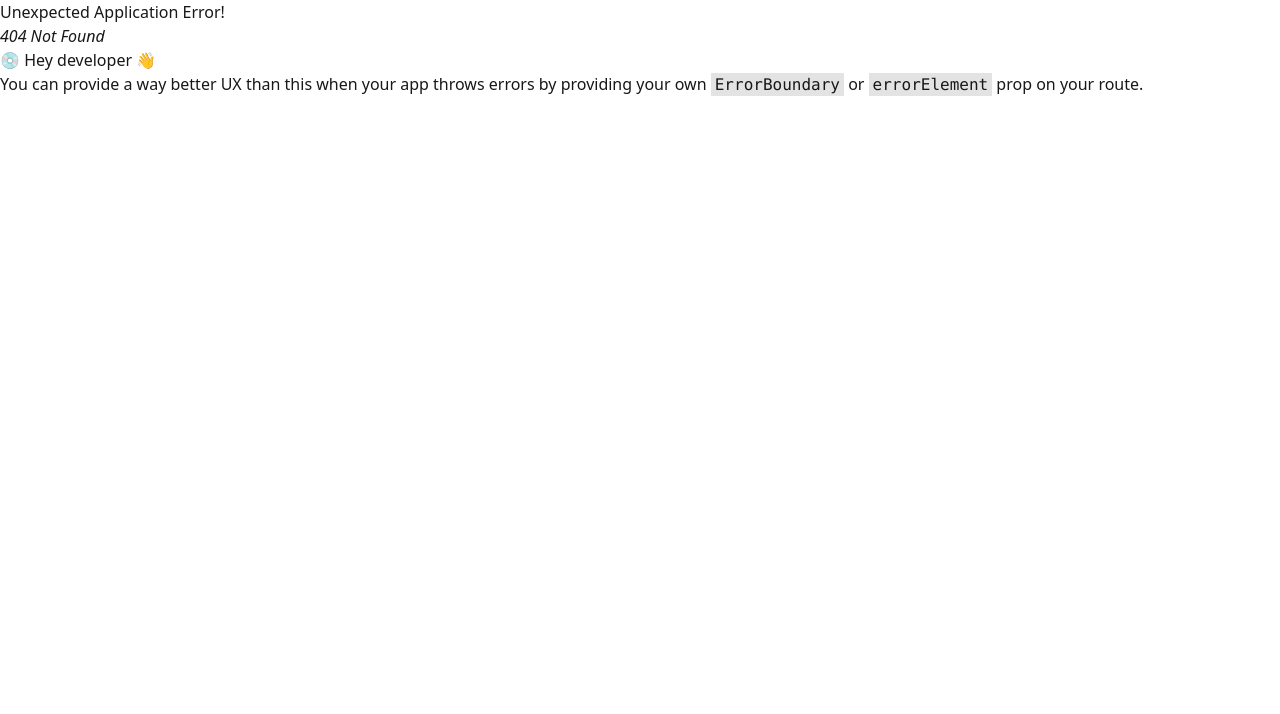
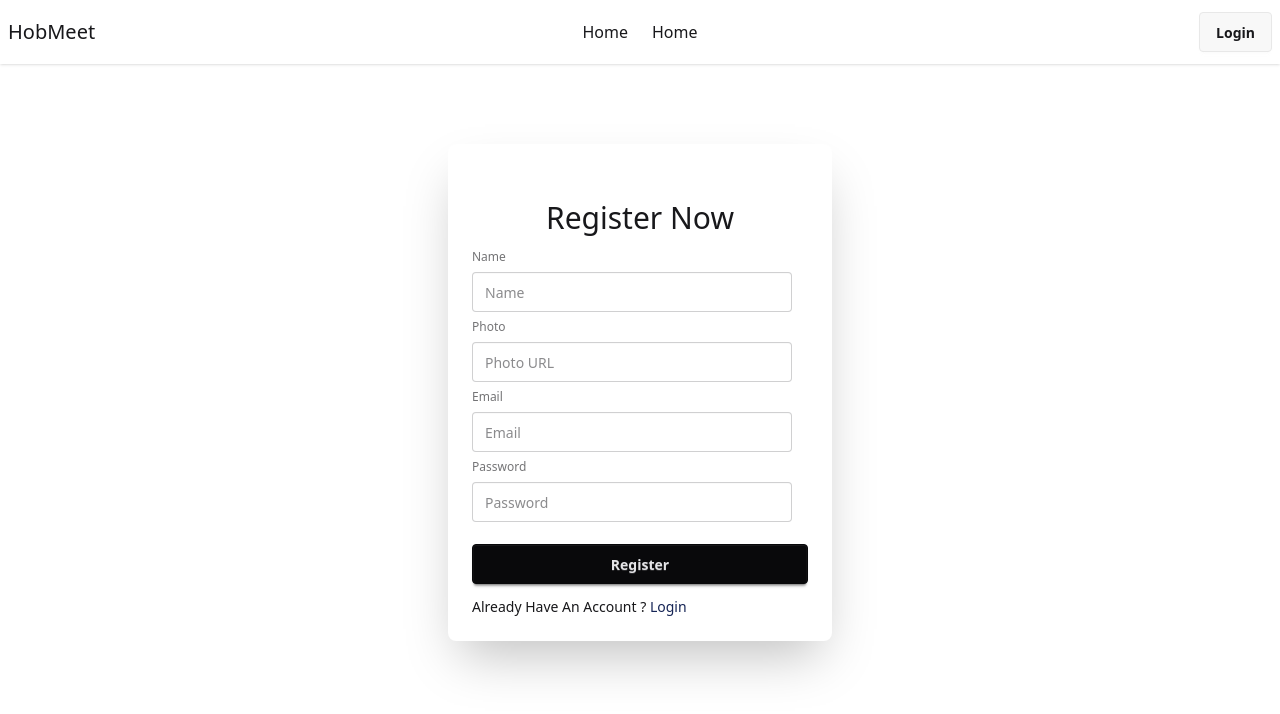
Before and after one commit to Sabbir-Hossain-00/HobMeet, a React (Vite) app: page /register in a window 1280 px wide. Before the commit this address had no page. Shown: the top 714 px of the page. Built offline with nearby package versions, Linux system fonts and the light colour scheme.

Commit message:
added ligin and register form

```diff
--- a/src/components/Navbar/Navbar.jsx
+++ b/src/components/Navbar/Navbar.jsx
@@ -1,4 +1,4 @@
-import { NavLink } from "react-router"
+import { Link, NavLink } from "react-router"
 
 export const Navbar = ()=>{
     const links =
@@ -8,7 +8,7 @@
     </>
     return(
         <>
-          <div className="navbar bg-base-100 shadow-sm">
+          <div className="navbar bg-base-100  shadow-sm">
               <div className="navbar-start">
                 <div className="dropdown">
                   <div tabIndex={0} role="button" className="btn btn-ghost lg:hidden">
@@ -28,7 +28,7 @@
                 </ul>
               </div>
               <div className="navbar-end">
-                <a className="btn">Button</a>
+                <Link to="/login" className="btn">Login</Link>
               </div>
            </div>
         </>
--- /dev/null
+++ b/src/pages/Login/Login.jsx
@@ -0,0 +1,26 @@
+import { Link } from "react-router"
+
+export const Login = ()=>{
+    return(
+        <>
+
+        <div className="card bg-base-100 mx-auto mt-20 w-full max-w-sm shrink-0 shadow-2xl">
+            <div className="card-body">
+                <h1 className=" text-3xl font-medium text-center mt-8">Login Now</h1>
+                <fieldset className="fieldset">
+
+                    <label className="label">Email</label>
+                    <input type="email" name="email" className="input" placeholder="Email" />
+
+                    <label className="label">Password</label>
+                    <input type="password" name="password" className="input" placeholder="Password" />
+
+                    <button className="btn btn-neutral mt-4">Login</button>
+                </fieldset>
+                <p>Don't Have An Account ? <Link className="text-blue-950 font-medium" to="/register">Register</Link> </p>
+            </div>
+        </div>
+
+        </>
+    )
+}
--- /dev/null
+++ b/src/pages/Register/Register.jsx
@@ -0,0 +1,31 @@
+import { Link } from "react-router"
+
+export const Register = ()=>{
+    return(
+        <>
+          <div className="card bg-base-100 mx-auto mt-20 w-full max-w-sm shrink-0 shadow-2xl">
+            <div className="card-body">
+                <h1 className=" text-3xl font-medium text-center mt-8">Register Now</h1>
+                <fieldset className="fieldset">
+
+                    <label className="label">Name</label>
+                    <input type="text" name="name" className="input" placeholder="Name" />
+
+                    <label className="label">Photo</label>
+                    <input type="text" name="photo" className="input" placeholder="Photo URL" />
+
+
+                    <label className="label">Email</label>
+                    <input type="email" name="email" className="input" placeholder="Email" />
+
+                    <label className="label">Password</label>
+                    <input type="password" name="password" className="input" placeholder="Password" />
+
+                    <button className="btn btn-neutral mt-4">Register</button>
+                </fieldset>
+                <p>Already Have An Account ? <Link className="text-blue-950 font-medium" to="/login">Login</Link> </p>
+            </div>
+          </div>
+        </>
+    )
+}
```
Also changed, not shown: src/router/Router.jsx (+10 -0 lines).
